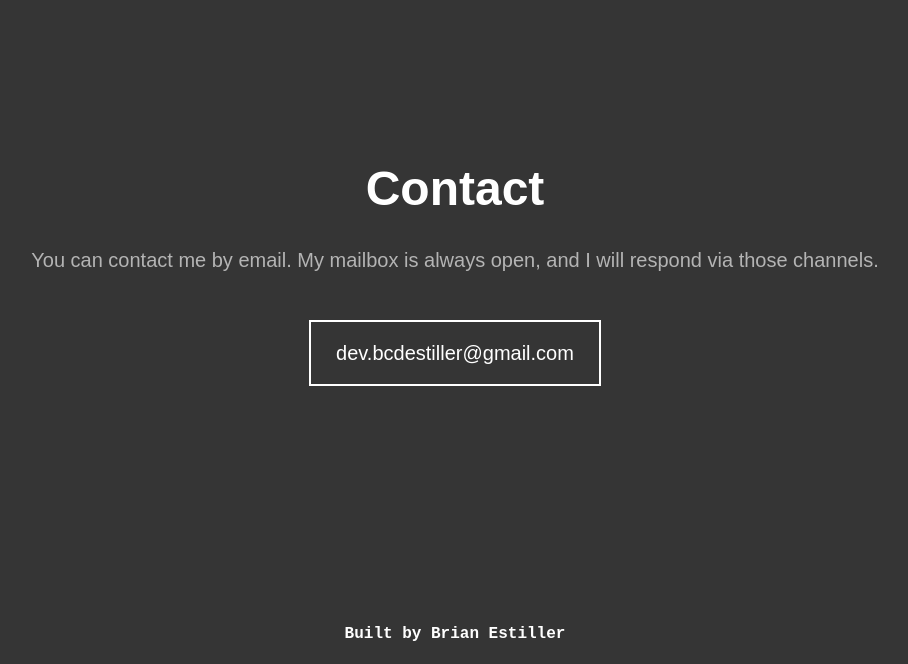
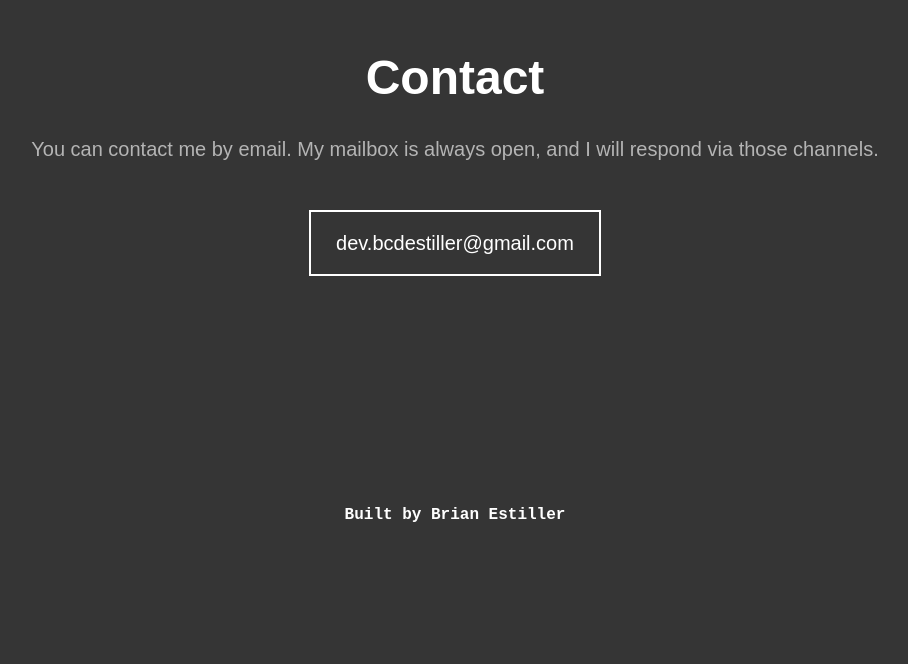
Before and after one commit to devbcdestiller/devbcdestiller.github.io, a Vue app: page / in a window 1280 px wide. Shown: the part 3236-3900 px from the top of the page, without its empty margins (185-1093 px from the left). After the commit the page ends 3782 px from the top, so only its background shows below. Built offline with nearby package versions, Linux system fonts and the light colour scheme.

Commit message:
update showing images on smaller screens

```diff
--- a/src/App.vue
+++ b/src/App.vue
@@ -68,7 +68,7 @@ html {
 }
 
 section {
-  scroll-margin-top: max(100px, 6vw);
+  scroll-margin-top: 12vw;
   scroll-margin-bottom: 6vw;
 }
 
@@ -106,6 +106,7 @@ footer {
   width: max(480px, 100%);
   text-align: center;
   font-family: 'Courier New', Courier, monospace;
+  margin-top: max(200px, 16vw);
 }
 
 #site-repo {
--- a/src/components/AboutComponent.vue
+++ b/src/components/AboutComponent.vue
@@ -73,27 +73,21 @@ img:hover {
     filter: grayscale(0%);
 }
 
-@media screen and (min-width: 721px) {
-    #img-item {
+#img-item {
 
     display: flex;
     justify-content: center;
     align-items: center;
 }
 
-    img {
-        width: 80%;
-        height: 80%;
-
-
-    }
+img {
+    width: 80%;
+    height: 80%;
 }
 
-@media screen and (max-width: 720px) {
+@media screen and (max-width: 760px) {
     #img-item {
     display: none;
     }
 }
-
-
 </style>
--- a/src/components/ContactComponent.vue
+++ b/src/components/ContactComponent.vue
@@ -23,7 +23,7 @@
     justify-content: center;
     align-items: center;
     text-align: center;
-    height: 60vh;
+
 }
 
 #email {
--- a/src/components/items/ProjectItems.vue
+++ b/src/components/items/ProjectItems.vue
@@ -119,4 +119,9 @@ h3 {
     font-size: 1em
 }
 
+@media screen and (max-width: 719px) {
+    .img-item {
+    display: none;
+    }
+}
 </style>
```
